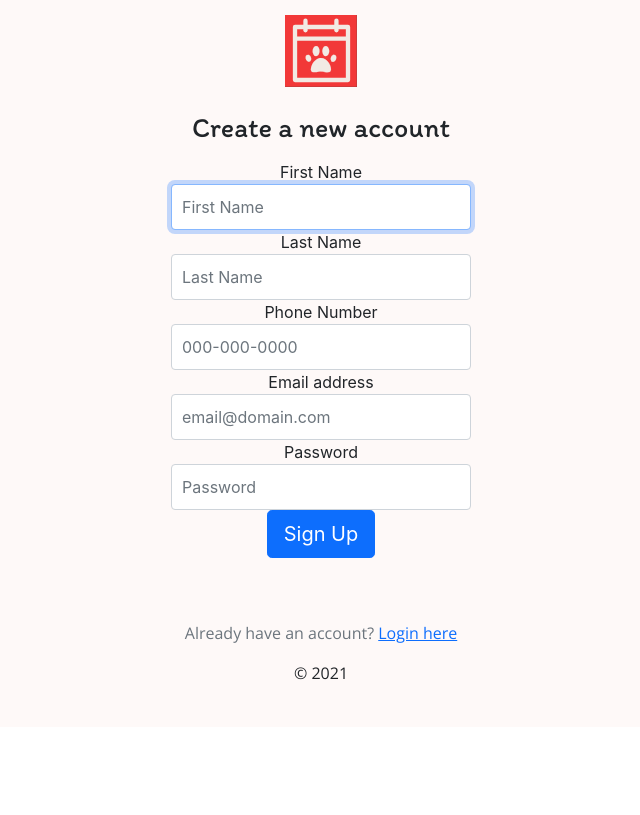
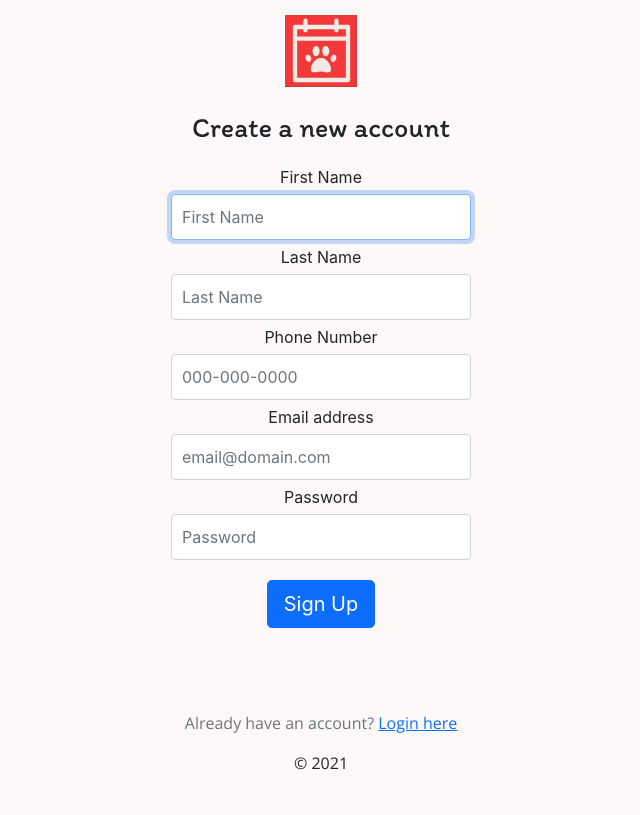
Before and after one commit to aprilso/dogdays, a Flask app: page /new_user in a window 1280 px wide. Shown: the part 73-888 px from the top of the page, without its empty margins (319-959 px from the left). Before the commit the page ends 753 px from the top, so only its background shows below. Run offline with Flask 2, Linux system fonts and the light colour scheme; some libraries are stand-ins or nearby versions.

Commit message:
adjust margins and padding on form and button elements

```diff
--- a/static/css/mine.css
+++ b/static/css/mine.css
@@ -69,6 +69,15 @@ section {
 
 }
 
+label {
+  display: inline-block;
+  padding: 5px;
+
+}
+
+.btn {
+  margin: 20px;
+}
 /* FROM the best-of-bootstrap.css */
 
 /* All the colors you can customize for a navbar! */
```
